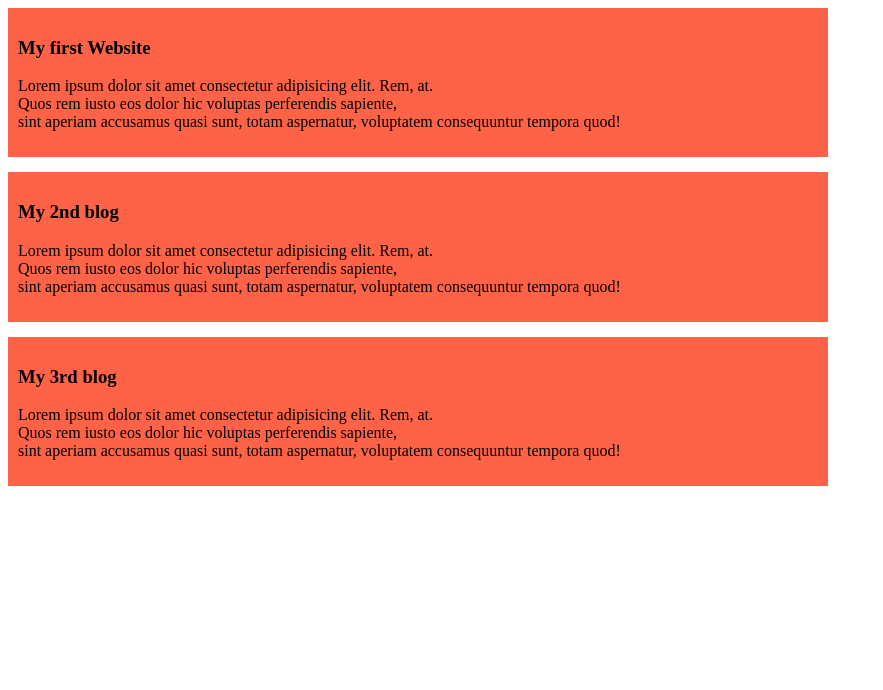
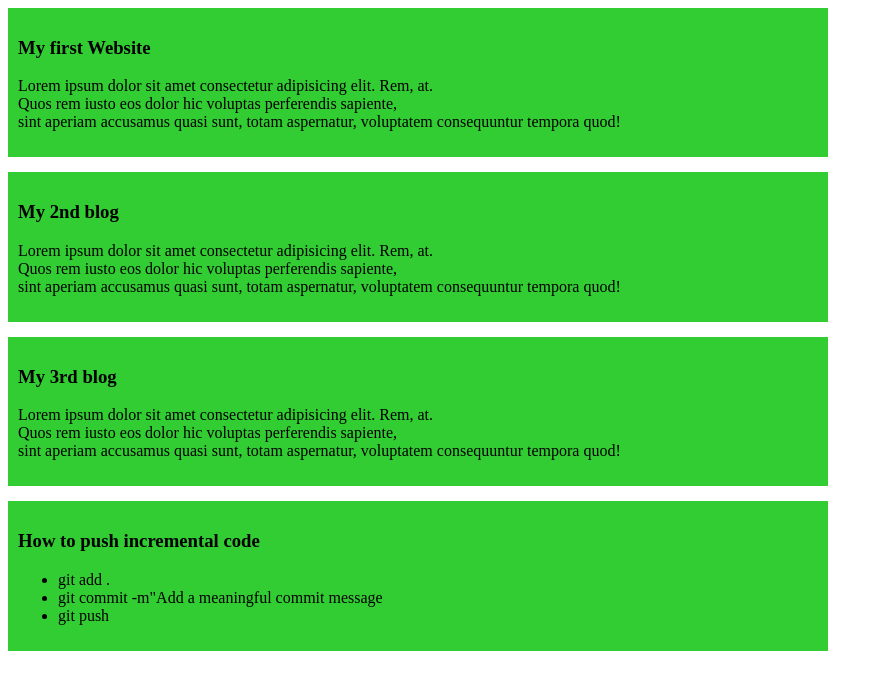
Before and after one commit to RayhanRK/my-sample-website, a plain HTML site: page index.html in a window 1280 px wide. Shown: the whole page, without its empty margins (0-883 px from the left). Drawn offline with Linux system fonts and the light colour scheme.

Commit message:
Added a list to push code

```diff
--- a/index.html
+++ b/index.html
@@ -20,5 +20,14 @@
         <p>Lorem ipsum dolor sit amet consectetur adipisicing elit. Rem, at. <br> Quos rem iusto eos dolor hic voluptas perferendis sapiente,<br> sint aperiam accusamus quasi sunt, totam aspernatur, voluptatem consequuntur tempora quod!</p>
     </div>
 
+    <div>
+        <h3> How to push incremental code </h3>
+        <ul>
+            <li>  git   add  .</li>
+            <li>  git   commit -m"Add a meaningful commit message</li>
+            <li>  git   push </li>
+        </ul>
+    </div>
+
 </body>
 </html>
--- a/styles/blog.css
+++ b/styles/blog.css
@@ -1,5 +1,5 @@
 div{
-    background-color: tomato;
+    background-color: limegreen;
     padding: 10px;
     margin-bottom: 15px;
     width: 800px;
```
